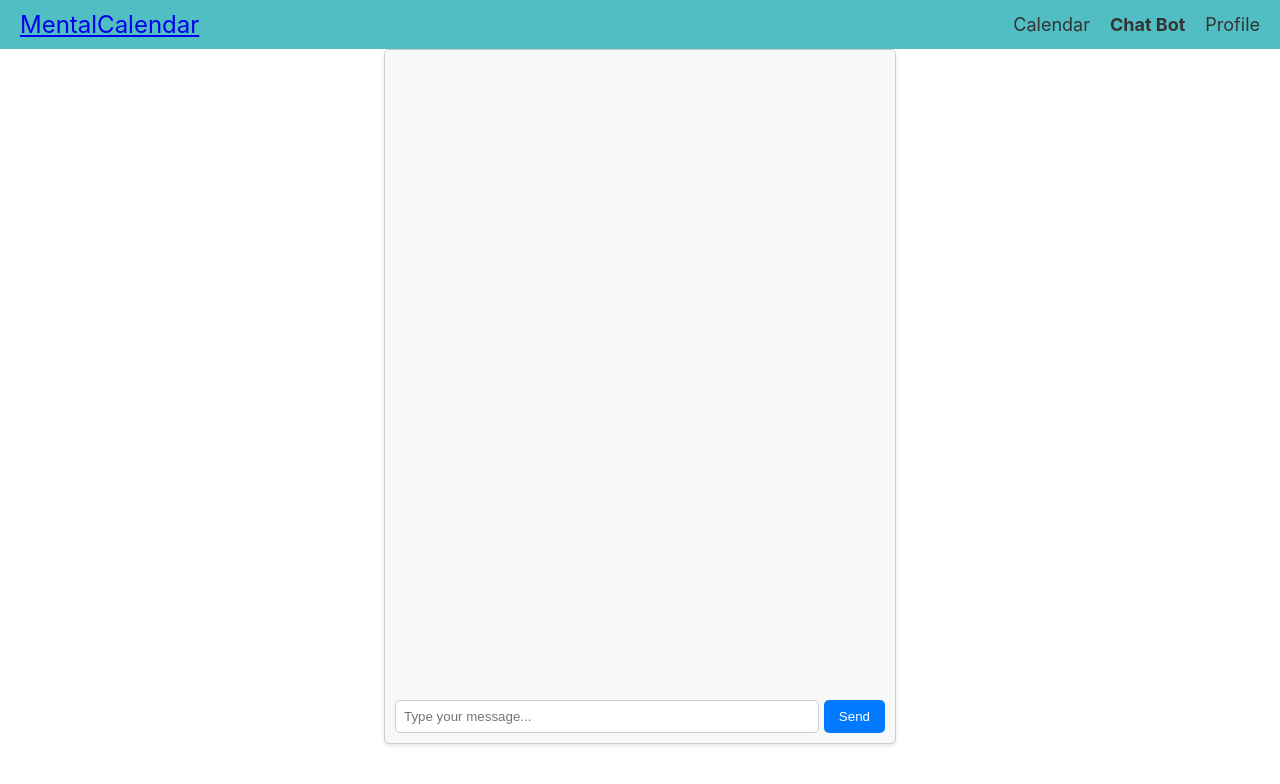
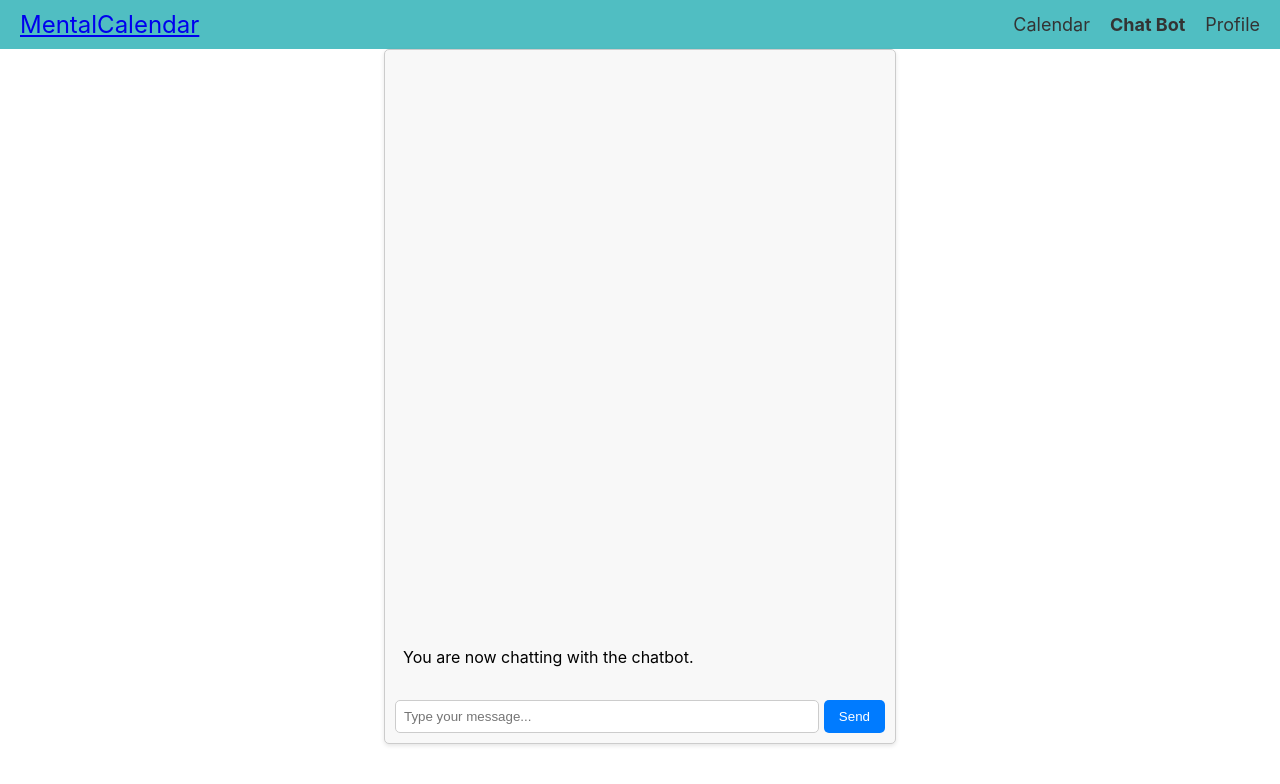
Before and after one commit to bquach1/sasehack2023, a React (Create React App) app: page /chatbot in a window 1280 px wide. Shown: the top 784 px of the page. Built offline with nearby package versions, Linux system fonts and the light colour scheme.

Commit message:
Update chatbot.js

```diff
--- a/src/screens/chatbot.js
+++ b/src/screens/chatbot.js
@@ -1,10 +1,15 @@
-import React, { useState } from "react";
+import React, { useState, useEffect } from "react";
 import "./chatbot.css";
 import NavBar from "../Navbar";
 
 function ChatBot() {
   const [input, setInput] = useState("");
-  const [messages, setMessages] = useState([]);
+  const [conversation, setConversation] = useState([]);
+
+  useEffect(() => {
+    // Initialize the conversation with a welcome message
+    setConversation([{ role: "system", content: "You are now chatting with the chatbot." }]);
+  }, []);
 
   const handleInputChange = (e) => {
     setInput(e.target.value);
@@ -14,30 +19,31 @@ function ChatBot() {
     e.preventDefault();
     if (input.trim() === "") return;
 
-    // Add the user's message to the chat
-    setMessages((prevMessages) => [
-      { text: input, sender: "user" },
-      ...prevMessages,
-    ]);
+    // Create a new message object for the user's message
+    const userMessage = { role: "user", content: input };
+
+    // Add the user's message to the conversation
+    setConversation([...conversation, userMessage]);
     setInput("");
 
     try {
-      // Send the user's message to the Flask back-end
-      const response = await fetch("http://localhost:5000/chatbot", {
+      // Send the conversation to the OpenAI API
+      const response = await fetch("YOUR_OPENAI_API_ENDPOINT", {
         method: "POST",
         headers: {
           "Content-Type": "application/json",
+          "Authorization": "Bearer YOUR_API_KEY",
         },
-        body: JSON.stringify({ message: input }),
+        body: JSON.stringify({ messages: conversation }),
       });
 
       if (response.ok) {
         const data = await response.json();
-        // Add the chatbot's response to the chat
-        setMessages((prevMessages) => [
-          { text: data.message, sender: "bot" },
-          ...prevMessages,
-        ]);
+        // Extract the chatbot's response from the API response
+        const botMessage = { role: "bot", content: data.choices[0].message.content };
+
+        // Add the chatbot's response to the conversation
+        setConversation([...conversation, botMessage]);
       } else {
         console.error("Failed to send the message to the server.");
       }
@@ -53,9 +59,9 @@ function ChatBot() {
       <div className="chat-box">
         {/* Previous Messages */}
         <div className="previous-messages">
-          {messages.map((message, index) => (
-            <div key={index} className={`message ${message.sender}`}>
-              {message.text}
+          {conversation.map((message, index) => (
+            <div key={index} className={`message ${message.role}`}>
+              {message.content}
             </div>
           ))}
         </div>
```
